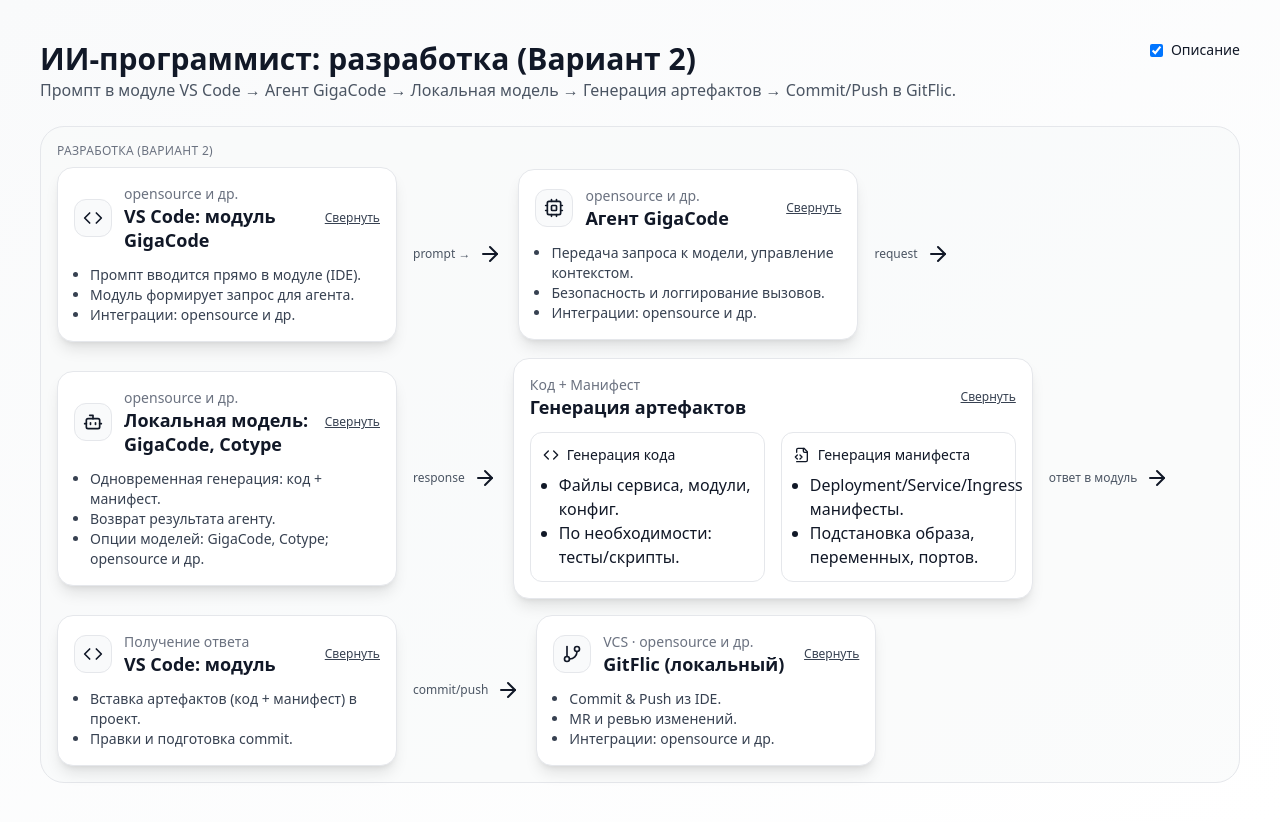
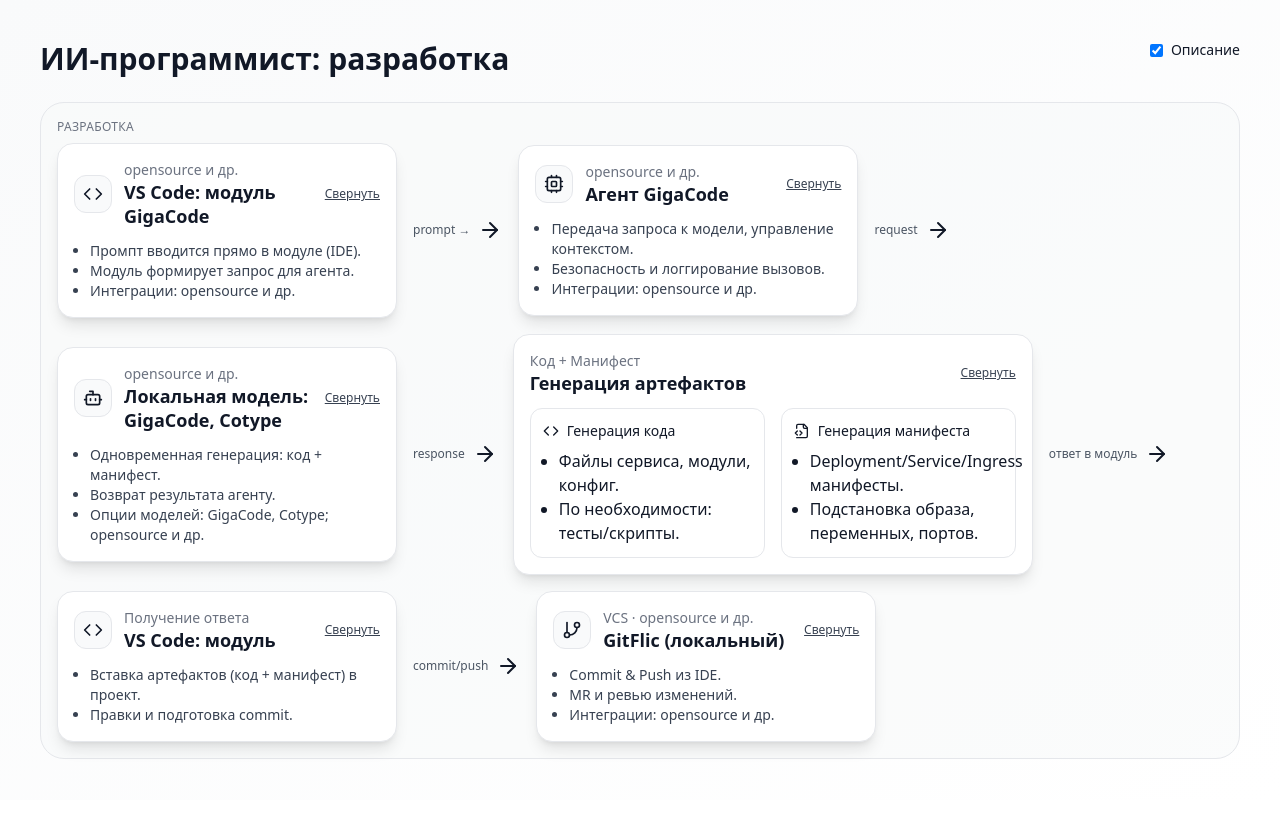
Before and after one commit to EvgenyShil/The-AI-Coder, a Next.js app: page / in a window 1280 px wide. After the commit the page ends 800 px from the top, so only its background shows below. Built offline with nearby package versions, Linux system fonts and the light colour scheme.

Commit message:
Update Chelovek.tsx

```diff
--- a/components/Diagram.tsx
+++ b/components/Diagram.tsx
@@ -94,7 +94,7 @@
   );
 }
 
-// --- Single variant (Вариант 2) -------------------------------------------
+// --- Single variant -------------------------------------------
 export default function Diagram() {
   const [showDescriptions, setShowDescriptions] = useState(true);
 
@@ -103,15 +103,15 @@
       <div className="max-w-[1400px] mx-auto space-y-6">
         <div className="flex items-start justify-between gap-4">
           <div>
-            <h1 className="text-3xl font-bold leading-tight">ИИ‑программист: разработка (Вариант 2)</h1>
-            <p className="text-gray-600">Промпт в модуле VS Code → Агент GigaCode → Локальная модель → Генерация артефактов → Commit/Push в GitFlic.</p>
+            <h1 className="text-3xl font-bold leading-tight">ИИ‑программист: разработка</h1>
+
           </div>
           <label className="flex items-center gap-2 text-sm">
             <input data-testid="toggle-descriptions" type="checkbox" checked={showDescriptions} onChange={() => setShowDescriptions(v => !v)} /> Описание
           </label>
         </div>
 
-        <Lane title="Разработка (Вариант 2)">
+        <Lane title="Разработка">
           <Node title="VS Code: модуль GigaCode" subtitle="opensource и др." icon={Code} showDescriptions={showDescriptions}>
             <ul className="list-disc ml-4 mt-2">
               <li>Промпт вводится прямо в модуле (IDE).</li>
```
